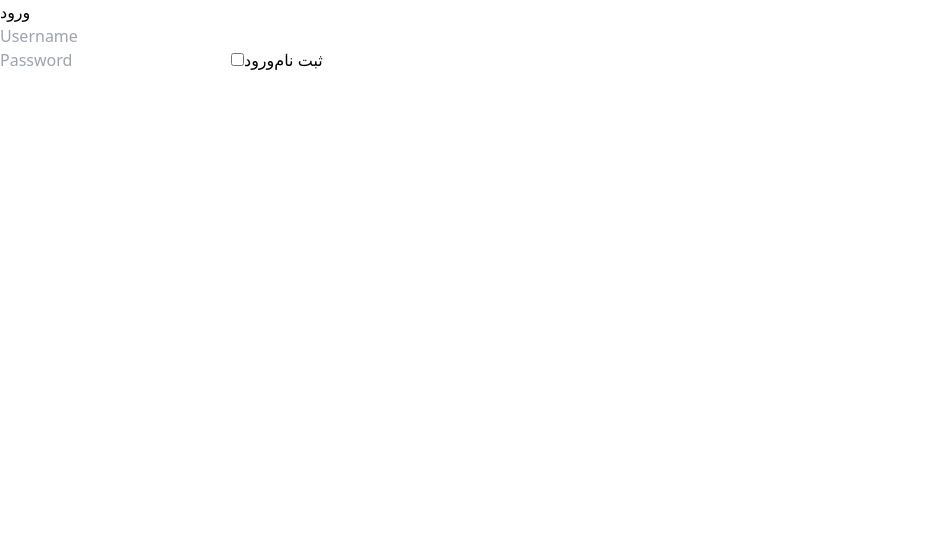
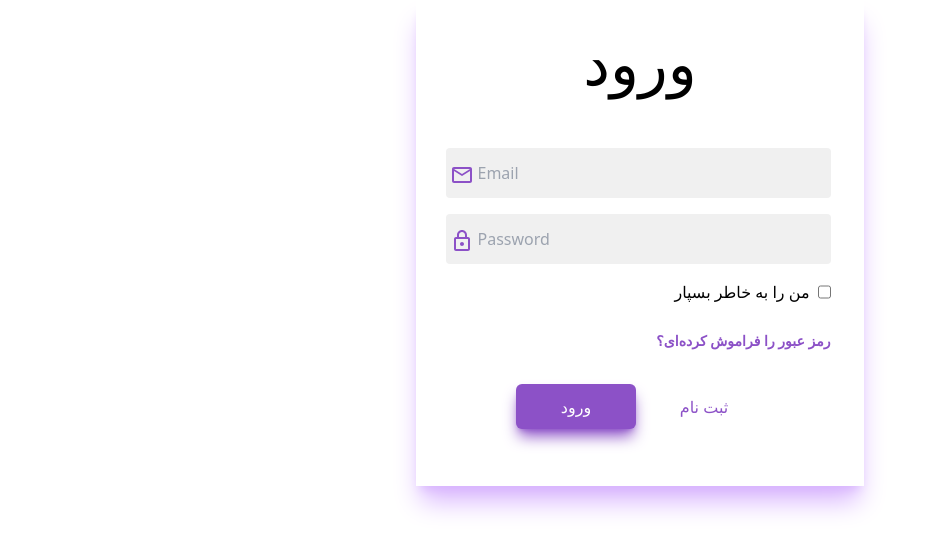
Before and after one commit to magh20/Quera-shop, a Next.js app in the folder quera-shop/: page /Auth/Login in a window 1280 px wide. Shown: the top 552 px of the page, without its empty margins (0-934 px from the left). Built offline with nearby package versions, Linux system fonts and the light colour scheme.

Commit message:
login & register start

```diff
--- a/quera-shop/package.json
+++ b/quera-shop/package.json
@@ -17,6 +17,7 @@
     "@types/react": "18.2.17",
     "@types/react-dom": "18.2.7",
     "autoprefixer": "10.4.14",
+    "axios": "^1.4.0",
     "eslint": "8.46.0",
     "eslint-config-next": "13.4.12",
     "next": "13.4.12",
@@ -24,6 +25,7 @@
     "react": "18.2.0",
     "react-dom": "18.2.0",
     "react-hook-form": "^7.45.4",
+    "react-toastify": "^9.1.3",
     "tailwindcss": "3.3.3",
     "typescript": "5.1.6"
   }
--- a/quera-shop/src/app/Api/Route/page.tsx
+++ b/quera-shop/src/app/Api/Route/page.tsx
@@ -1,4 +1,35 @@
+import axios from 'axios';
+import Link from 'next/link';
+import { toast } from "react-toastify";
 
-export async function GET() {}
+export async function GET() {
 
-export async function POST() {}
+}
+
+export async function postLogin(data: { email: any; password: any; }) {
+    try {
+        const response = await axios.post(`${process.env.BaseUrl}/auth/login`, {
+            emailOrUsername: data.email,
+            password: data.password
+        }, { headers: { "Content-Type": "application/json" } }
+        );
+        <Link href={'/'} ></Link>
+    } catch (error) {
+        toast.error("ایمیل یا رمز عبور اشتباه می باشد");
+    }
+}
+
+export async function postRegister(data: { email: any; password: any; }) {
+    try {
+        const response = await axios.post(`${process.env.BaseUrl}/auth/register`, {
+            emailOrUsername: data.email,
+            password: data.password
+        }, { headers: { "Content-Type": "application/json" } }
+        )
+        .then(function (response) {
+            <Link href={'../Auth/Login'}></Link>
+        });
+    } catch (error) {
+        console.log(error);
+    }
+}
--- a/quera-shop/src/app/Auth/Forget/page.tsx
+++ b/quera-shop/src/app/Auth/Forget/page.tsx
@@ -1,8 +1,9 @@
 
 
-export const Forget = () => {
+const Forget = () => {
 
     return(
         <></>
     );
 }
+export default Forget;
--- a/quera-shop/src/app/Auth/Login/page.tsx
+++ b/quera-shop/src/app/Auth/Login/page.tsx
@@ -1,18 +1,49 @@
 'use client'
 import { useForm } from  'react-hook-form';
+import LockOutlinedIcon from '@mui/icons-material/LockOutlined';
+import EmailOutlinedIcon from '@mui/icons-material/EmailOutlined';
+import Link from "next/link";
+import { postLogin } from '@/app/Api/Route/page';
+
 
 const Login = () => {
-    const { handleSubmit } = useForm();
+    const { register, handleSubmit, formState: { errors } } = useForm();
+
+    function onSubmit(data: any) {
+        return postLogin(data);
+    }
 
     return(
-        <div className="w-[448px] h-[486px] flex flex-col ">
-            <p>ورود</p>
-            <form>
-                <input type="text" placeholder="Username"/>
-                <input type="password" placeholder="Password"/>
-                <input type="checkbox" />
-                <button type="submit">ورود</button>
-                <button>ثبت نام</button>
+        <div className="w-[448px] h-[486px] flex flex-col items-center shadow-xl shadow-purple-300">
+            <p className=" mb-14 mt-8 text-6xl">ورود</p>
+            <form className=" flex flex-col justify-center items-center text-[#8C51C7]">
+                <div className='flex flex-row-reverse items-baseline'>
+                    <input type="text" className='bg-[#F0F0F0] rounded w-[385px] h-[50px] mb-4 focus:outline-none pl-8' placeholder="Email"
+                    {...register("email", {
+                        required: { value: true, message: "وارد کردن ایمیل الزامی است" },
+                        pattern: { value: /^[A-Z0-9._%+-]+@[A-Z0-9.-]+\.[A-Z]{2,}$/i, message: "ایمیل وارد شده صحیح نمی باشد" }
+                    })}
+                    />
+                    <span className='-mr-7 z-20'><EmailOutlinedIcon /></span>
+                    <p className=" text-xxs mt-1 font-dana text-red-700 z-50">{errors.email?.message as any}</p>
+                </div>
+                <div className='flex flex-row-reverse items-baseline'>
+                    <input type="password" className='bg-[#F0F0F0] rounded w-[385px] h-[50px] mb-4 focus:outline-none pl-8' placeholder="Password"
+                    {...register("password", { required: { value: true, message: "وارد کردن رمز عبور الزامی است" } })}
+                    />
+                    <span className='-mr-7 z-20'><LockOutlinedIcon /></span>
+                </div>
+                <div className='flex flex-row-reverse justify-start w-full'>
+                    <input type="checkbox"/>
+                    <p className='text-black mr-2'>من را به خاطر بسپار</p>
+                </div>
+                <div className="flex flex-row  items-center mt-6 w-full justify-end">
+                    <Link href={'Forget'}><button className=" text-sm font-semibold text-[#8C51C7] flex-none order-2 flex-grow-0 ">رمز عبور را فراموش کرده‌ای؟</button></Link>
+                </div>
+                <div className='flex flex-row mt-8 justify-center w-full'>
+                    <button type="submit" className='text-white bg-[#8C51C7] flex justify-center items-center w-[120px] h-[45px] rounded-md mr-2 shadow-lg shadow-[#8C51C7]' onSubmit={handleSubmit(onSubmit)}>ورود</button>
+                    <Link href={'Register'}><button className=' flex justify-center items-center w-[120px] h-[45px] rounded-md' >ثبت نام</button></Link>
+                </div>
             </form>
         </div>
     );
--- a/quera-shop/src/app/Auth/Register/page.tsx
+++ b/quera-shop/src/app/Auth/Register/page.tsx
@@ -1,8 +1,75 @@
+"use client"
+import { useForm } from "react-hook-form";
+import Link from "next/link";
+import LockOutlinedIcon from '@mui/icons-material/LockOutlined';
+import EmailOutlinedIcon from '@mui/icons-material/EmailOutlined';
+import PersonOutlineOutlinedIcon from '@mui/icons-material/PersonOutlineOutlined';
+import { postRegister } from "@/app/Api/Route/page";
 
 
-export const Register = () => {
+const Register = () => {
+    const { register, handleSubmit,formState: { errors },} = useForm();
+
+    function onSubmit(data: any) {
+        return postRegister(data);
+    }
 
     return(
-        <></>
+        <div className="w-[448px] h-[560px] flex flex-col items-center shadow-xl shadow-purple-300">
+            <p className=" mb-14 mt-8 text-6xl">ثبت نام</p>
+            <form className=" flex flex-col justify-center items-center text-[#8C51C7]">
+                {/* username */}
+                <div className='flex flex-row-reverse items-baseline'>
+                    <input type="text" className='bg-[#F0F0F0] rounded w-[385px] h-[50px] mb-4 focus:outline-none pl-8' placeholder="Username"
+                    {...register("username", { required: {value: true, message: "وارد کردن نام کاربری الزامی است", },
+                        pattern: {value: /^[\u0621-\u0628\u062A-\u063A\u0641-\u0642\u0644-\u0648\u064E-\u0651\u0655\u067E\u0686\u0698\u0020\u2000-\u200F\u2028-\u202F\u06A9\u06AF\u06BE\u06CC\u0629\u0643\u0649-\u064B\u064D\u06D5\sa-zA-Z]+$/,
+                            message: "نام کاربری وارد شده صحیح نمی باشد",
+                        },
+                    })}
+                    />
+                    <span className='-mr-7 z-20'><PersonOutlineOutlinedIcon /></span>
+                    <p className=" text-xxs mt-1 font-dana text-red-700 z-50">{errors.username?.message as any}</p>
+                </div>
+                {/* email */}
+                <div className='flex flex-row-reverse items-baseline'>
+                    <input type="text" className='bg-[#F0F0F0] rounded w-[385px] h-[50px] mb-4 focus:outline-none pl-8' placeholder="Email"
+                    {...register("email", {
+                        required: { value: true, message: "وارد کردن ایمیل الزامی است" },
+                        pattern: { value: /^[A-Z0-9._%+-]+@[A-Z0-9.-]+\.[A-Z]{2,}$/i, message: "ایمیل وارد شده صحیح نمی باشد" }
+                    })}
+                    />
+                    <span className='-mr-7 z-20'><EmailOutlinedIcon /></span>
+                    <p className=" text-xxs mt-1 font-dana text-red-700 z-50">{errors.email?.message as any}</p>
+                </div>
+                {/* password */}
+                <div className='flex flex-row-reverse items-baseline'>
+                    <input type="password" className='bg-[#F0F0F0] rounded w-[385px] h-[50px] mb-4 focus:outline-none pl-8' placeholder="Password"
+                    {...register("password", { required: { value: true, message: "وارد کردن رمز عبور الزامی است", },
+                        minLength: { value: 8, message: " رمز عبور باید حداقل ۸ کاراکتر باشد ", },
+                    })}
+                    />
+                    <span className='-mr-7 z-20'><LockOutlinedIcon /></span>
+                </div>
+                {/* password repeat */}
+                <div className='flex flex-row-reverse items-baseline'>
+                    <input type="password" className='bg-[#F0F0F0] rounded w-[385px] h-[50px] mb-4 focus:outline-none pl-8' placeholder="Repeat Password"
+                    {...register("password", { required: { value: true, message: "وارد کردن رمز عبور الزامی است" } })}
+                    />
+                    <span className='-mr-7 z-20'><LockOutlinedIcon /></span>
+                </div>
+                <div className='flex flex-row-reverse justify-start w-full'>
+                    <input type="checkbox"
+                    {...register("check", { required: { value: true, message: "لطفا ابتدا قوانین و مقررات را مطالعه فرمایید", },})}
+                    />
+                    <p className='text-black mr-2'>من را به خاطر بسپار</p>
+                    <p className="text-xxs mt-1 font-dana text-red-700">{errors.check?.message as any}</p>
+                </div>
+                <div className='flex flex-row mt-8 justify-center w-full'>
+                    <button type="submit" className='text-white bg-[#8C51C7] flex justify-center items-center w-[120px] h-[45px] rounded-md mr-2 shadow-lg shadow-[#8C51C7]' onSubmit={handleSubmit(onSubmit)}>ثبت نام</button>
+                    <Link href={'Login'}><button className=' flex justify-center items-center w-[120px] h-[45px] rounded-md' >ورود</button></Link>
+                </div>
+            </form>
+        </div>
     );
 }
+export default Register;
--- a/quera-shop/src/app/Auth/Reset/page.tsx
+++ b/quera-shop/src/app/Auth/Reset/page.tsx
@@ -1,8 +1,9 @@
 
 
-export const Reset = () => {
+const Reset = () => {
 
     return(
         <></>
     );
 }
+export default Reset;
--- a/quera-shop/src/app/layout.tsx
+++ b/quera-shop/src/app/layout.tsx
@@ -4,7 +4,9 @@ export default function RootLayout({ children } : { children: React.ReactNode })
 
   return (
     <html>
-      <body>{children}</body>
+      <body className='flex justify-center items-center'>
+        {children}
+      </body>
     </html>
   )
 }
```
Also changed, not shown: 2 other files (tests, documents, lock files or other folders).
